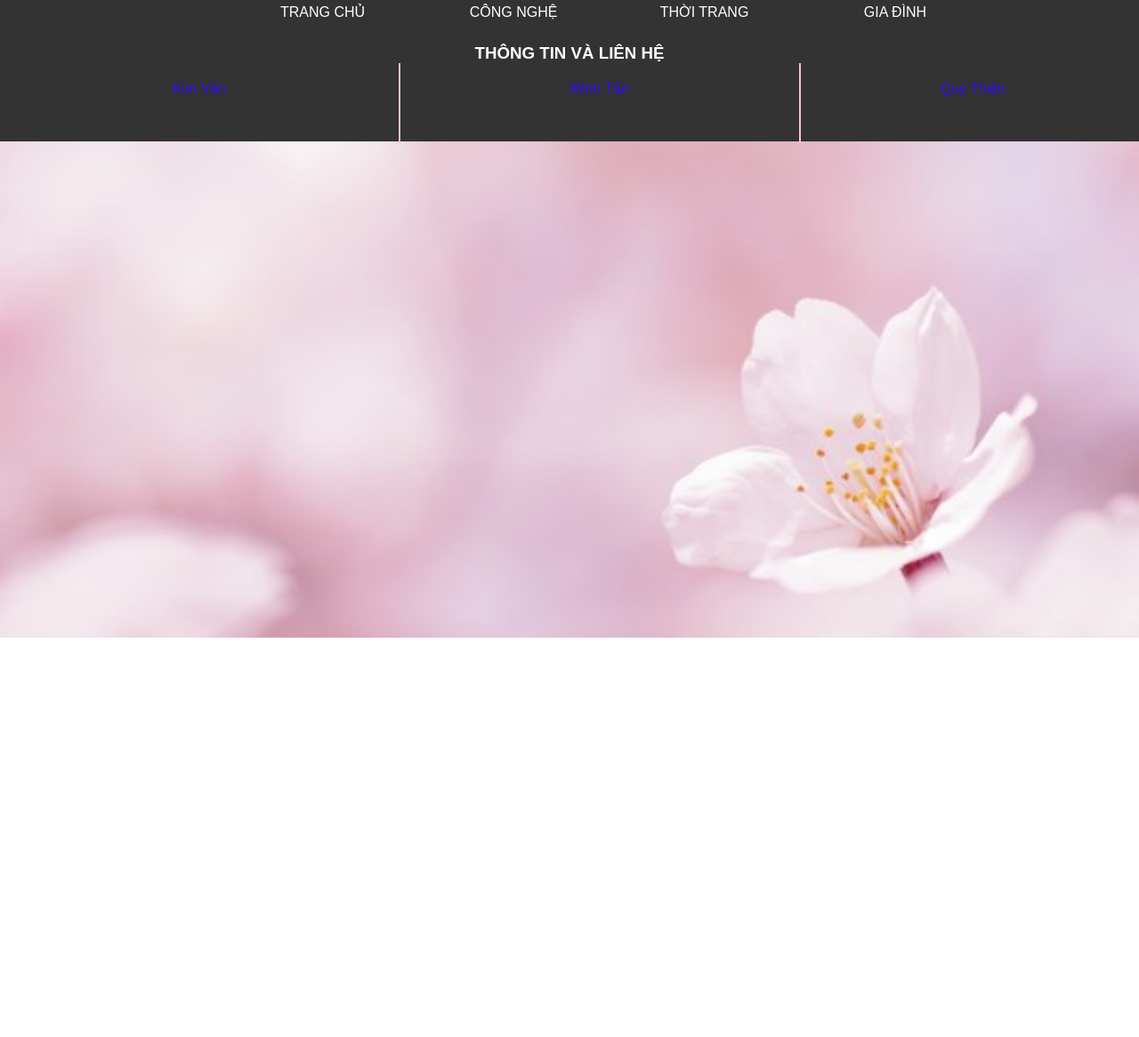
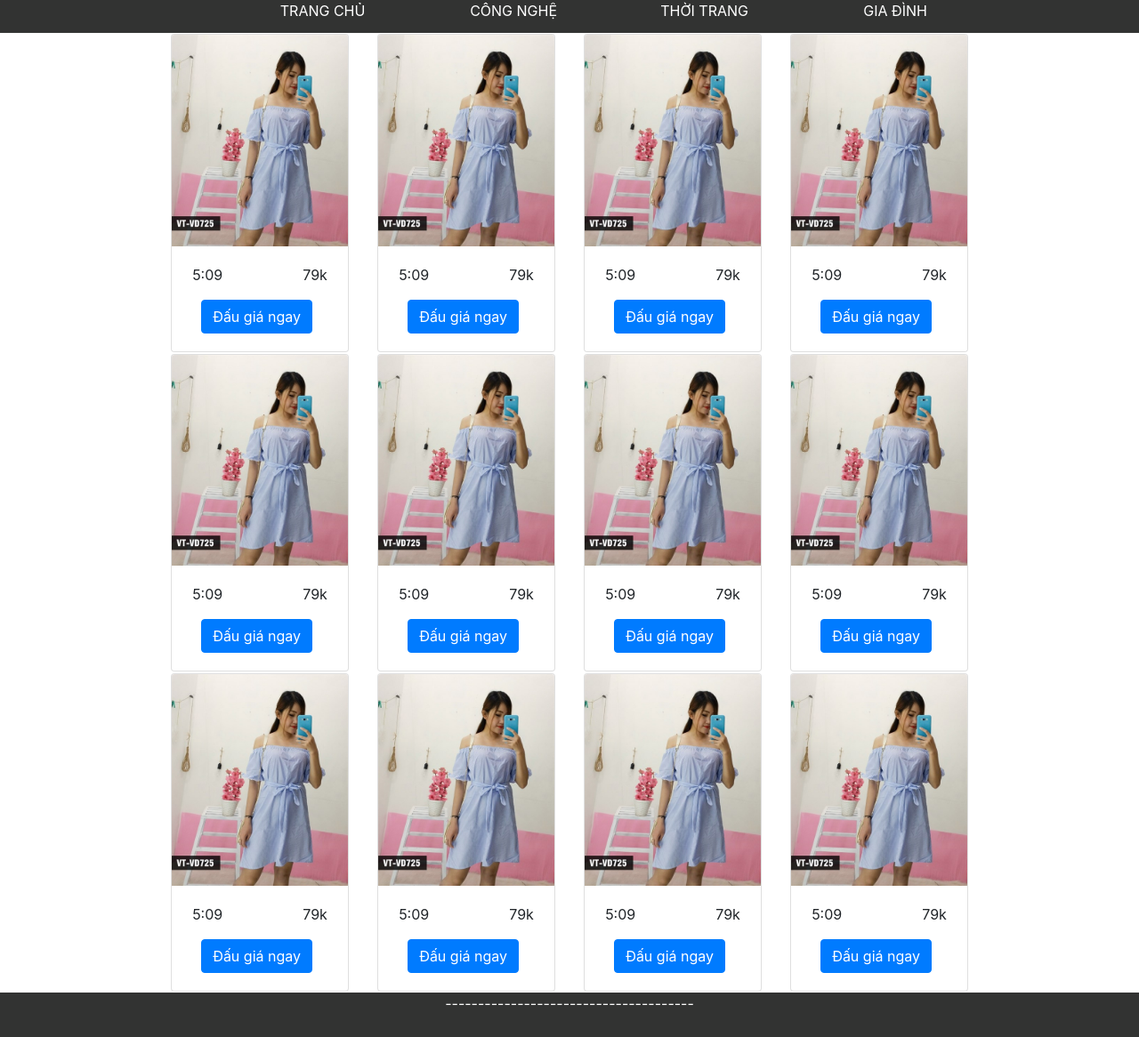
Before and after one commit to MinhTan15CK3/CHILINDO, a plain HTML site: page TrangChuDDN.html in a window 1280 px wide. Shown: the part 83-1249 px from the top of the page at 89% size. Before the commit the page ends 800 px from the top, so only its background shows below. Drawn offline with nearby package versions, Linux system fonts and the light colour scheme.

Commit message:
update Trang chu DDN_patch 4

```diff
--- a/TrangChuDDN.html
+++ b/TrangChuDDN.html
@@ -5,8 +5,10 @@
 	<meta http-equiv="X-UA-Compatible" content="IE=edge">
 	<title></title>
 	<link rel="stylesheet" href="css/style.css">
+	<link rel="stylesheet" href="https://maxcdn.bootstrapcdn.com/bootstrap/4.1.0/css/bootstrap.min.css">
+
+
 </head>
-
 <body>
 	<div id="header">
 		<div id="brand">
@@ -26,6 +28,8 @@
 		<div id="heard-input">
 			<a href="index.html" target="_parent">Đăng Nhập | Đăng Ký</a>
 		</div>
+
+
 	</div>
 	<div id="menu">
 		<ul>
@@ -34,6 +38,7 @@
     		</li>
     		<li>
     			<a href="#" target="_parent">CÔNG NGHỆ</a>
+
     		</li>
     		<li>
     			<a href="#" target="_parent">THỜI TRANG</a>
@@ -43,19 +48,168 @@
     		</li>
   		</ul>
 	</div>
+	<div id="content">
+			<table>
+    				<tr>
 
-	<div id="footer">
-		<h3>THÔNG TIN VÀ LIÊN HỆ</h3>
-		<div id="cmt">
-			<a href="https://www.facebook.com/nguyenphungkimvan" "email me">Kim Vân</a>
-		</div>
-		<div id="cmt">
-			<a href="https://www.facebook.com/tan.tran.7311352" "email me">Minh Tân</a>
-		</div>
-		<div id="cmt-r">
-			<a href="https://www.facebook.com/thien.huynh.1048" "email me">Quý Thiện</a>
-		</div>
+    					<td>
+    						<div class="container">
+							  <div class="card" style="width:200px">
+							    <img class="card-img-top" src="images/qc1.jpg" alt="Card image" style="width:100%">
+							    <div class="card-body">
+							      <p>5:09  &nbsp  &nbsp  &nbsp  &nbsp  &nbsp &nbsp &nbsp &nbsp &nbsp &nbsp<span>79k</span></p>
+							      <a href="#" class="btn btn-primary">Đấu giá ngay</a>
+							    </div>
+							  </div>
+							</div>
+    					</td>
+
+    					<td>
+    						<div class="container">
+							  <div class="card" style="width:200px">
+							    <img class="card-img-top" src="images/qc1.jpg" alt="Card image" style="width:100%">
+							    <div class="card-body">
+							      <p>5:09  &nbsp  &nbsp  &nbsp  &nbsp  &nbsp &nbsp &nbsp &nbsp &nbsp &nbsp<span>79k</span></p>
+							      <a href="#" class="btn btn-primary">Đấu giá ngay</a>
+							    </div>
+							  </div>
+							</div>
+    					</td>
+
+    					<td>
+    						<div class="container">
+							  <div class="card" style="width:200px">
+							    <img class="card-img-top" src="images/qc1.jpg" alt="Card image" style="width:100%">
+							    <div class="card-body">
+							      <p>5:09  &nbsp  &nbsp  &nbsp  &nbsp  &nbsp &nbsp &nbsp &nbsp &nbsp &nbsp<span>79k</span></p>
+							      <a href="#" class="btn btn-primary">Đấu giá ngay</a>
+							    </div>
+							  </div>
+							</div>
+    					</td>
+
+    					<td>
+    						<div class="container">
+							  <div class="card" style="width:200px">
+							    <img class="card-img-top" src="images/qc1.jpg" alt="Card image" style="width:100%">
+							    <div class="card-body">
+							      <p>5:09  &nbsp  &nbsp  &nbsp  &nbsp  &nbsp &nbsp &nbsp &nbsp &nbsp &nbsp<span>79k</span></p>
+							      <a href="#" class="btn btn-primary">Đấu giá ngay</a>
+							    </div>
+							  </div>
+							</div>
+    					</td>
+    				</tr>
+
+
+    				<tr>
+
+    					<td>
+    						<div class="container">
+							  <div class="card" style="width:200px">
+							    <img class="card-img-top" src="images/qc1.jpg" alt="Card image" style="width:100%">
+							    <div class="card-body">
+							      <p>5:09  &nbsp  &nbsp  &nbsp  &nbsp  &nbsp &nbsp &nbsp &nbsp &nbsp &nbsp<span>79k</span></p>
+							      <a href="#" class="btn btn-primary">Đấu giá ngay</a>
+							    </div>
+							  </div>
+							</div>
+    					</td>
+
+    					<td>
+    						<div class="container">
+							  <div class="card" style="width:200px">
+							    <img class="card-img-top" src="images/qc1.jpg" alt="Card image" style="width:100%">
+							    <div class="card-body">
+							      <p>5:09  &nbsp  &nbsp  &nbsp  &nbsp  &nbsp &nbsp &nbsp &nbsp &nbsp &nbsp<span>79k</span></p>
+							      <a href="#" class="btn btn-primary">Đấu giá ngay</a>
+							    </div>
+							  </div>
+							</div>
+    					</td>
+
+    					<td>
+    						<div class="container">
+							  <div class="card" style="width:200px">
+							    <img class="card-img-top" src="images/qc1.jpg" alt="Card image" style="width:100%">
+							    <div class="card-body">
+							      <p>5:09  &nbsp  &nbsp  &nbsp  &nbsp  &nbsp &nbsp &nbsp &nbsp &nbsp &nbsp<span>79k</span></p>
+							      <a href="#" class="btn btn-primary">Đấu giá ngay</a>
+							    </div>
+							  </div>
+							</div>
+    					</td>
+
+    					<td>
+    						<div class="container">
+							  <div class="card" style="width:200px">
+							    <img class="card-img-top" src="images/qc1.jpg" alt="Card image" style="width:100%">
+							    <div class="card-body">
+							      <p>5:09  &nbsp  &nbsp  &nbsp  &nbsp  &nbsp &nbsp &nbsp &nbsp &nbsp &nbsp<span>79k</span></p>
+							      <a href="#" class="btn btn-primary">Đấu giá ngay</a>
+							    </div>
+							  </div>
+							</div>
+    					</td>
+    				</tr>
+
+
+    				<tr>
+
+    					<td>
+    						<div class="container">
+							  <div class="card" style="width:200px">
+							    <img class="card-img-top" src="images/qc1.jpg" alt="Card image" style="width:100%">
+							    <div class="card-body">
+							      <p>5:09  &nbsp  &nbsp  &nbsp  &nbsp  &nbsp &nbsp &nbsp &nbsp &nbsp &nbsp<span>79k</span></p>
+							      <a href="#" class="btn btn-primary">Đấu giá ngay</a>
+							    </div>
+							  </div>
+							</div>
+    					</td>
+
+    					<td>
+    						<div class="container">
+							  <div class="card" style="width:200px">
+							    <img class="card-img-top" src="images/qc1.jpg" alt="Card image" style="width:100%">
+							    <div class="card-body">
+							      <p>5:09  &nbsp  &nbsp  &nbsp  &nbsp  &nbsp &nbsp &nbsp &nbsp &nbsp &nbsp<span>79k</span></p>
+							      <a href="#" class="btn btn-primary">Đấu giá ngay</a>
+							    </div>
+							  </div>
+							</div>
+    					</td>
+
+    					<td>
+    						<div class="container">
+							  <div class="card" style="width:200px">
+							    <img class="card-img-top" src="images/qc1.jpg" alt="Card image" style="width:100%">
+							    <div class="card-body">
+							      <p>5:09  &nbsp  &nbsp  &nbsp  &nbsp  &nbsp &nbsp &nbsp &nbsp &nbsp &nbsp<span>79k</span></p>
+							      <a href="#" class="btn btn-primary">Đấu giá ngay</a>
+							    </div>
+							  </div>
+							</div>
+    					</td>
+
+    					<td>
+    						<div class="container">
+							  <div class="card" style="width:200px">
+							    <img class="card-img-top" src="images/qc1.jpg" alt="Card image" style="width:100%">
+							    <div class="card-body">
+							      <p>5:09  &nbsp  &nbsp  &nbsp  &nbsp  &nbsp &nbsp &nbsp &nbsp &nbsp &nbsp<span>79k</span></p>
+							      <a href="#" class="btn btn-primary">Đấu giá ngay</a>
+							    </div>
+							  </div>
+							</div>
+    					</td>
+    				</tr>
+    			</table>
 	</div>
 
+	<div id = footer>
+		<p>--------------------------------------</p>
+	</div>
 </body>
+
 </html>
--- a/css/style.css
+++ b/css/style.css
@@ -103,6 +103,24 @@ body {
 	float: left;
 }
 
+#footer {
+	height: 50px;
+	background: blue;
+	background-color: #323332;
+	color: white;
+	clear: both;
+	text-align: center;
+}
+
+
+
+
+
+
+
+
+
+/*
 .btt {
 	height: 30px;
 	background:#F5F520;
@@ -117,7 +135,7 @@ body {
 }
 .nd ul{
 	display: flex;
-	justify-content: center;/* nội dung căn giữa trang*/
+	justify-content: center;/* nội dung căn giữa trang
 
 }
 .nd ul li {
@@ -143,25 +161,16 @@ body {
 	margin-right: 10px;
 	padding-bottom: 5px;
 	padding: 5px;
-}
-#footer {
-	height: 120px;
-	/*background: #D5DADB;*/
-	background-color: #323332;
-	color: white;
-	clear: both;
-	text-align: center;
-}
-#footer h3{
-	padding-top: 10px;
-}
-#cmt {
+}*/
+
+
+/*#cmt {
 	float: left;
 	width: 35%;
 	height: 70px;
 	border-right: 2px solid pink;
 		padding: 20px 0 0 0;
-}
+}*/
 /*#cmt img{
 	width: 20px;
 	height: auto;
@@ -170,10 +179,10 @@ body {
 	padding-bottom: 0;
 	padding-left: 50px;
 }*/
-#cmt-r{
+/*#cmt-r{
 	float: right;
 	padding: 20px 150px 0 0;
-}
+}*/
 /*Trang Chủ_CĐN, Đăng Nhập, Đăng Ký*/
 #container{
 	padding: 10px;
```
